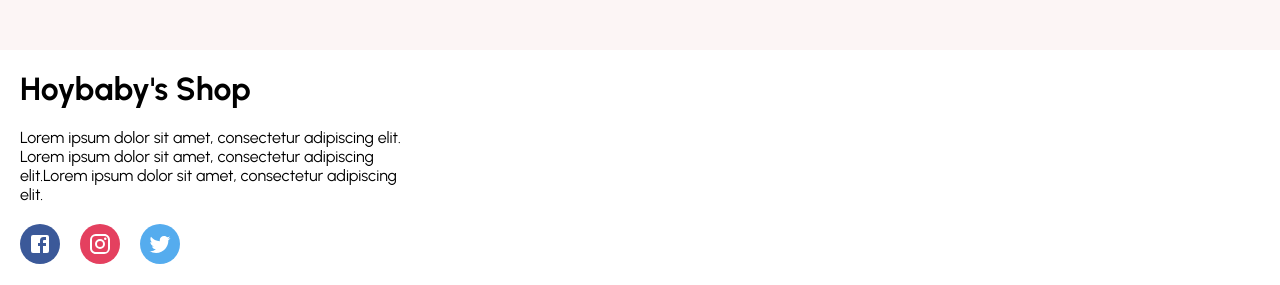
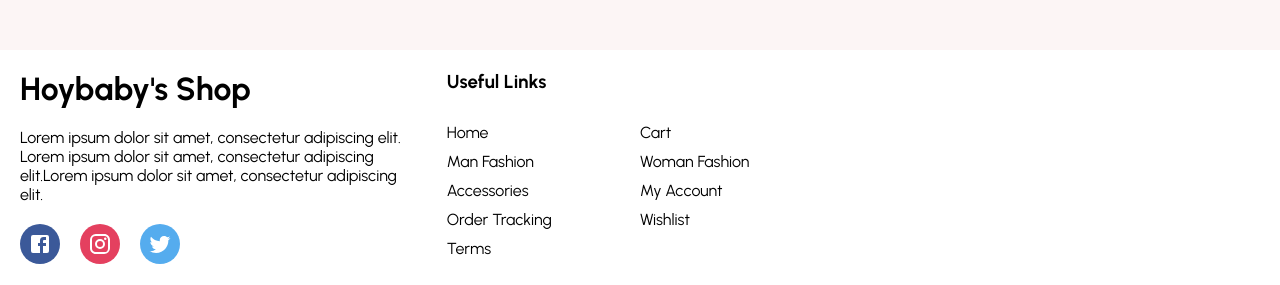
Before and after one commit to Hoybaby/React-ECommerce, a React (Create React App) app in the folder client/: page / in a window 1280 px wide. Shown: the part 2394-2679 px from the top of the page. Built offline with nearby package versions, Linux system fonts and the light colour scheme.

Commit message:
styled some more things on the bottom of the booter

```diff
--- a/client/src/components/Footer/Footer.jsx
+++ b/client/src/components/Footer/Footer.jsx
@@ -1,7 +1,7 @@
 import { Facebook, Instagram, Twitter } from '@material-ui/icons';
 import React from 'react';
 
-import { Center, Container, Description, Left, Logo, Right, SocialContainer, SocialIcon } from './Footer.styles';
+import { Center, Container, Description, Left, List, ListItem, Logo, Right, SocialContainer, SocialIcon, Title } from './Footer.styles';
 
 const Footer = () => {
     return (
@@ -26,7 +26,19 @@
                 </SocialContainer>
             </Left>
             <Center>
+                <Title> Useful Links </Title>
+                <List>
+                    <ListItem>Home</ListItem>
+                    <ListItem>Cart</ListItem>
+                    <ListItem>Man Fashion</ListItem>
+                    <ListItem>Woman Fashion</ListItem>
+                    <ListItem>Accessories</ListItem>
+                    <ListItem>My Account</ListItem>
+                    <ListItem>Order Tracking</ListItem>
+                    <ListItem>Wishlist</ListItem>
+                    <ListItem>Terms</ListItem>
 
+                </List>
             </Center>
             <Right></Right>
         </Container>
--- a/client/src/components/Footer/Footer.styles.js
+++ b/client/src/components/Footer/Footer.styles.js
@@ -45,7 +45,22 @@
     padding: 20px;
 `;
 
-export const Title = styled.h1`
+export const Title = styled.h3`
+    margin-bottom: 30px;
+`;
+
+export const List = styled.ul`
+
+    margin: 0;
+    padding: 0;
+    list-style: none;
+    display: flex;
+    flex-wrap: wrap;
+    `;
+
+export const ListItem = styled.li`
+    width: 50%;
+    margin-bottom: 10px;
 
 `;
 // -------------------------------------------right-------------------------------------------
```
